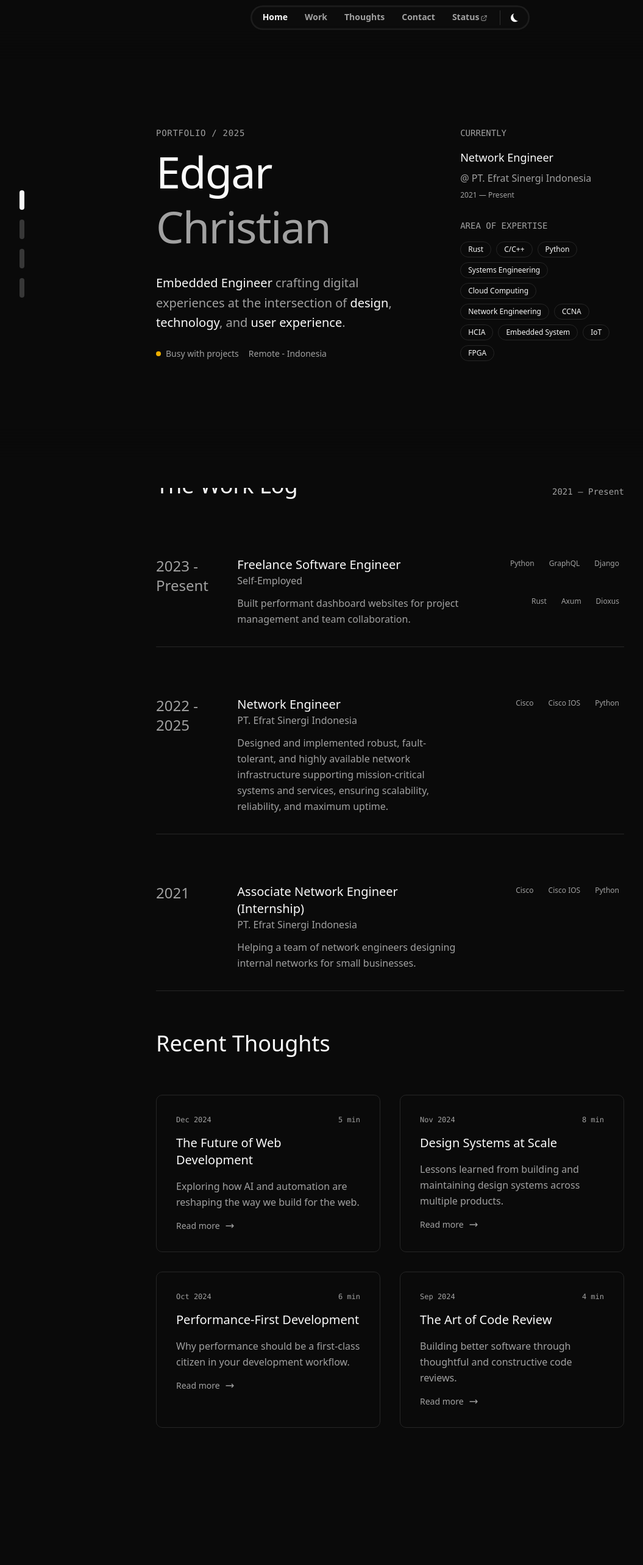
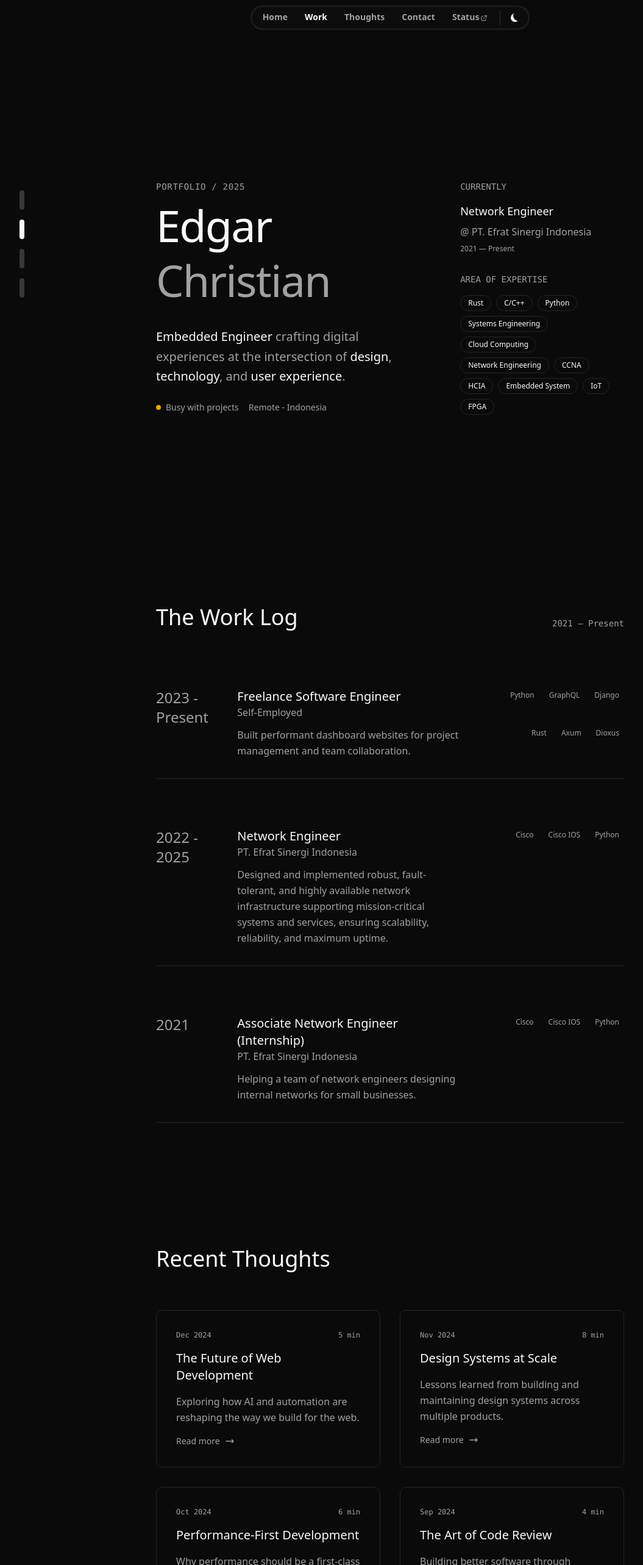
Before and after one commit to edgarcnp/edgarcnp-dev, a Next.js app: page / in a window 1280 px wide. Shown: the top 2566 px of the page at 61% size, without its empty margins (0-1055 px from the left). Built offline with nearby package versions, Linux system fonts and the light colour scheme.

Commit message:
fix: mobile render regression

```diff
--- a/app/page.tsx
+++ b/app/page.tsx
@@ -85,7 +85,7 @@ export default function Home() {
     }, [])
 
     useEffect(() => {
-        // Set the active section based on current scroll position
+        // Set the active section based on current scroll position and add animations to all sections
         const timeoutId = setTimeout(() => {
             const sections = getNavigationSections()
             const scrollPosition = window.scrollY + (window.innerHeight / 2)
@@ -101,28 +101,21 @@ export default function Home() {
                 }
             }
 
-            const firstSection = document.getElementById("intro")
-            if (firstSection) {
-                if (isTouchDevice) {
-                    // For touch devices, set the current section based on scroll position
             if (NAVIGATION.SECTIONS.includes(currentSectionId as SectionName)) {
                 setActiveSection(currentSectionId as SectionName)
             }
-                } else {
-                    // For desktop, add animation classes to the first section if it's in view
-                    if (currentSectionId === "intro") {
-                        firstSection.classList.add("animate-fade-in-up")
-                        firstSection.classList.remove("opacity-0")
+
+            // Add animation classes to all sections to make them visible
+            NAVIGATION.SECTIONS.forEach((sectionId) => {
+                const sectionElement = document.getElementById(sectionId);
+                if (sectionElement) {
+                    sectionElement.classList.add("animate-fade-in-up", "opacity-100");
                 }
-                    if (NAVIGATION.SECTIONS.includes(currentSectionId as SectionName)) {
-                        setActiveSection(currentSectionId as SectionName)
-                    }
-                }
-            }
+            });
         }, 200)
 
         return () => clearTimeout(timeoutId)
-    }, [getNavigationSections, isTouchDevice])
+    }, [getNavigationSections])
 
     useEffect(() => {
         // Set the title to "edgarcnp.dev | *Section*"
@@ -131,8 +124,7 @@ export default function Home() {
     }, [activeSection])
 
     useEffect(() => {
-        // For mobile/tablet devices, use simple scroll-based section detection
-        if (isTouchDevice) {
+        // Universal scroll-based section detection for all devices
         const handleScroll = () => {
             const sections = getNavigationSections()
             const scrollPosition = window.scrollY + window.innerHeight / 2
@@ -154,76 +146,7 @@ export default function Home() {
         return () => {
             window.removeEventListener('scroll', handleScroll)
         }
-        }
-
-        const fadeInObserver = new IntersectionObserver(
-            (entries) => {
-                entries.forEach((entry) => {
-                    if (entry.isIntersecting) {
-                        entry.target.classList.add("animate-fade-in-up")
-                        entry.target.classList.remove("animate-fade-out-down")
-                        if (NAVIGATION.SECTIONS.includes(entry.target.id as SectionName)) {
-                            setActiveSection(entry.target.id as SectionName)
-                        }
-                    }
-                })
-            },
-            { threshold: 0.1, rootMargin: "-10% 0px -10% 0px" },
-        )
-
-        const fadeOutObserver = new IntersectionObserver(
-            (entries) => {
-                entries.forEach((entry) => {
-                    if (!entry.isIntersecting) {
-                        entry.target.classList.remove("animate-fade-in-up")
-                        entry.target.classList.add("animate-fade-out-down")
-                    }
-                })
-            },
-            { threshold: 0.1, rootMargin: "10% 0px 10% 0px" },
-        )
-
-        // Use a timeout to ensure DOM elements are ready
-        const timeoutId = setTimeout(() => {
-            // First, determine the current section based on scroll position
-            const sections = getNavigationSections()
-            const scrollPosition = window.scrollY + (window.innerHeight / 2)
-
-            // Find which section is currently in view
-            let currentSectionId = "intro" // Default to intro if no section is found
-
-            for (let i = sections.length - 1; i >= 0; i--) {
-                const section = sections[i]
-                if (section && section.offsetTop <= scrollPosition) {
-                    currentSectionId = section.id
-                    break
-                }
-            }
-            if (NAVIGATION.SECTIONS.includes(currentSectionId as SectionName)) {
-                setActiveSection(currentSectionId as SectionName)
-            }
-
-            // Then set up the observers for each section element
-            NAVIGATION.SECTIONS.forEach((sectionId) => {
-                const sectionElement = document.getElementById(sectionId);
-                if (sectionElement) {
-                    // Add animation classes to the current section if it's already in view
-                    if (sectionId === currentSectionId) {
-                        sectionElement.classList.add("animate-fade-in-up")
-                        sectionElement.classList.remove("opacity-0")
-                    }
-                    fadeInObserver.observe(sectionElement)
-                    fadeOutObserver.observe(sectionElement)
-                }
-            });
-        }, 100)
-
-        return () => {
-            clearTimeout(timeoutId)
-            fadeInObserver.disconnect()
-            fadeOutObserver.disconnect()
-        }
-    }, [getNavigationSections, isTouchDevice])
+    }, [getNavigationSections])
 
     useEffect(() => {
         // Only enable magnetic scroll on desktop devices (non-touch)
@@ -335,7 +258,7 @@ export default function Home() {
     }
 
     return (
-        <div className="min-h-screen bg-background text-foreground relative overflow-x-hidden transition-theme main-background-container">
+        <div className="min-h-fit bg-background text-foreground relative overflow-x-hidden transition-theme main-background-container">
             <Navbar activeSection={activeSection} isDark={isDark} onThemeToggle={toggleTheme} onNavigate={handleNavigation} />
 
             <nav className="fixed left-8 top-1/2 -translate-y-1/2 z-10 hidden lg:block">
@@ -352,11 +275,11 @@ export default function Home() {
                 </div>
             </nav>
 
-            <main className="max-w-4xl mx-auto px-6 sm:px-8 lg:px-16">
-                <IntroSection ref={setSectionRef("intro")} currentYear={currentYear} />
-                <WorkSection ref={setSectionRef("work")} />
-                <ThoughtsSection ref={setSectionRef("thoughts")} />
-                <FooterSection ref={setSectionRef("footer")} currentYear={currentYear} />
+            <main className="max-w-4xl mx-auto px-6 sm:px-8 lg:px-16 space-y-6 sm:space-y-16 pt-8 sm:pt-16 pb-16 sm:pb-24">
+                <IntroSection ref={setSectionRef("intro")} currentYear={currentYear} className="animate-fade-in-up opacity-100 pt-16 sm:pt-24" />
+                <WorkSection ref={setSectionRef("work")} className="animate-fade-in-up opacity-100" />
+                <ThoughtsSection ref={setSectionRef("thoughts")} className="animate-fade-in-up opacity-100" />
+                <FooterSection ref={setSectionRef("footer")} currentYear={currentYear} className="animate-fade-in-up opacity-100" />
             </main>
 
             <div className="fixed top-0 left-0 right-0 h-24 gradient-overlay-top pointer-events-none"></div>
--- a/components/footer-section.tsx
+++ b/components/footer-section.tsx
@@ -2,10 +2,10 @@
 
 import { forwardRef } from 'react';
 
-const FooterSection = forwardRef<HTMLDivElement, { currentYear: number }>(
-    ({ currentYear }, ref) => {
+const FooterSection = forwardRef<HTMLDivElement, { currentYear: number; className?: string }>(
+    ({ currentYear, className = "" }, ref) => {
         return (
-            <footer ref={ref} id="footer" className="h-screen flex items-center scroll-mt-20 py-16 sm:py-20 opacity-0">
+            <footer ref={ref} id="footer" className={`min-h-screen flex items-center scroll-mt-20 py-12 sm:py-16 ${className}`}>
                 <div className="w-full space-y-12 sm:space-y-16">
                     <div className="grid lg:grid-cols-2 gap-12 sm:gap-16">
                         <div className="space-y-6 sm:space-y-8">
--- a/components/intro-section.tsx
+++ b/components/intro-section.tsx
@@ -6,10 +6,10 @@ import { STATUS_CONFIG } from "@/lib/constants";
 // Availability status - change this to switch status indicators
 const CURRENT_AVAILABILITY_STATUS = "busy" as const; // Options: "available" | "dnd"
 
-const IntroSection = forwardRef<HTMLHeadElement, { currentYear: number }>(
-    ({ currentYear }, ref) => {
+const IntroSection = forwardRef<HTMLHeadElement, { currentYear: number; className?: string }>(
+    ({ currentYear, className = "" }, ref) => {
         return (
-            <header ref={ref} id="intro" className="h-screen flex items-center scroll-mt-20 py-24 sm:py-20 opacity-0">
+            <header ref={ref} id="intro" className={`min-h-screen flex items-center scroll-mt-20 py-16 sm:py-12 ${className}`}>
                 <div className="grid lg:grid-cols-5 gap-8 sm:gap-12 lg:gap-16 w-full">
                     <div className="lg:col-span-3 space-y-6 sm:space-y-8">
                         <div className="space-y-3 sm:space-y-2">
--- a/components/thoughts-section.tsx
+++ b/components/thoughts-section.tsx
@@ -2,13 +2,13 @@
 
 import { forwardRef } from 'react';
 
-const ThoughtsSection = forwardRef<HTMLDivElement, {}>(
-    (_, ref) => {
+const ThoughtsSection = forwardRef<HTMLDivElement, { className?: string }>(
+    ({ className = "" }, ref) => {
         return (
             <section
                 ref={ref}
                 id="thoughts"
-                className="h-screen flex items-center scroll-mt-20 py-16 sm:py-20 opacity-0 mt-4"
+                className={`min-h-screen flex items-center scroll-mt-20 py-12 sm:py-16 ${className}`}
             >
                 <div className="w-full space-y-8 sm:space-y-12 lg:space-y-16">
                     <h2 className="text-2xl sm:text-3xl md:text-4xl font-light">Recent Thoughts</h2>
--- a/components/work-section.tsx
+++ b/components/work-section.tsx
@@ -2,10 +2,10 @@
 
 import { forwardRef } from 'react';
 
-const WorkSection = forwardRef<HTMLDivElement, {}>(
-    (_, ref) => {
+const WorkSection = forwardRef<HTMLDivElement, { className?: string }>(
+    ({ className = "" }, ref) => {
         return (
-            <section ref={ref} id="work" className="h-screen flex items-center scroll-mt-20 py-16 sm:py-20 opacity-0">
+            <section ref={ref} id="work" className={`min-h-screen flex items-center scroll-mt-20 py-12 sm:py-16 ${className}`}>
                 <div className="w-full space-y-8 sm:space-y-12 lg:space-y-16">
                     <div className="flex flex-col sm:flex-row sm:items-end sm:justify-between gap-4">
                         <h2 className="text-2xl sm:text-3xl md:text-4xl font-light">The Work Log</h2>
```
Lines whose indentation alone changed are shown as unchanged.
